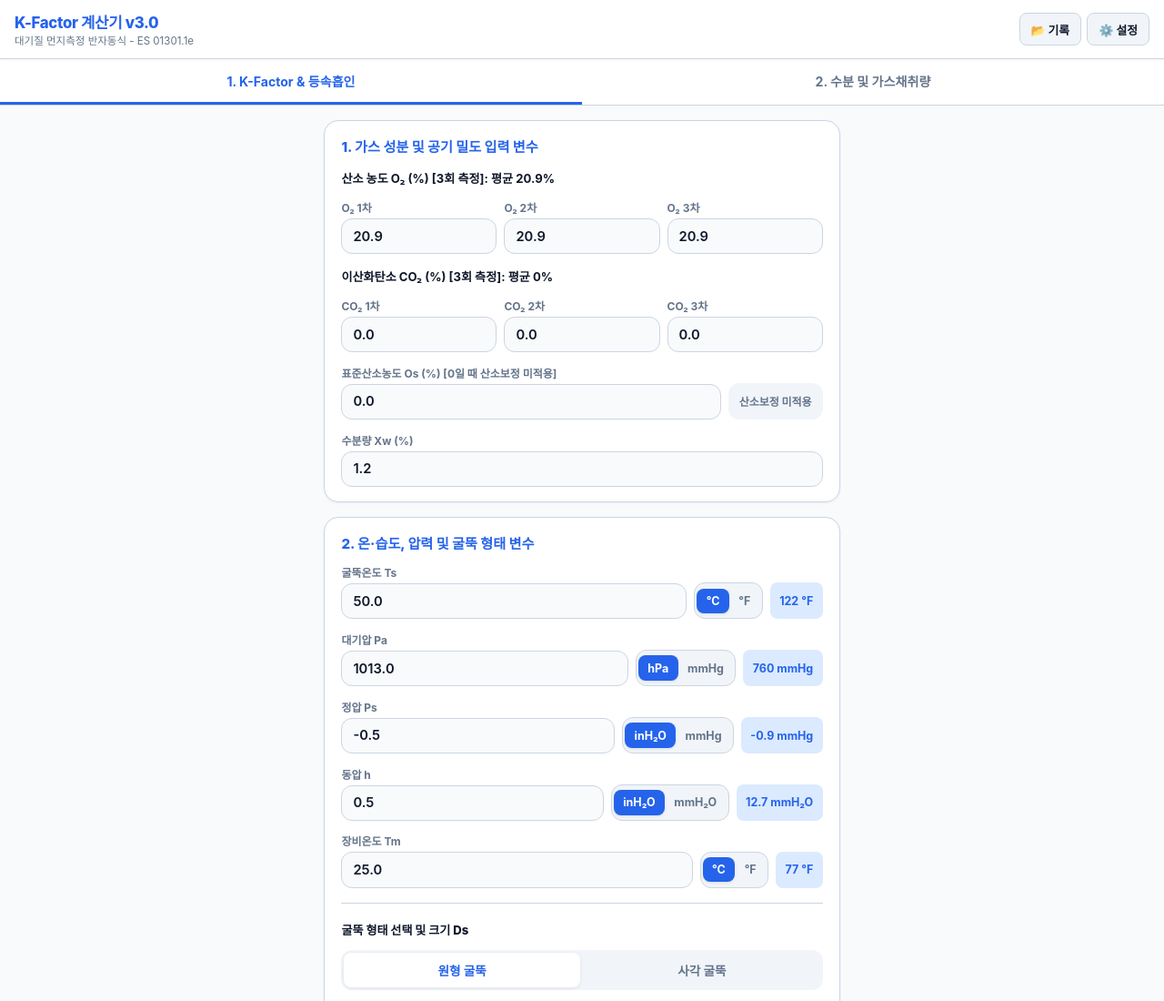
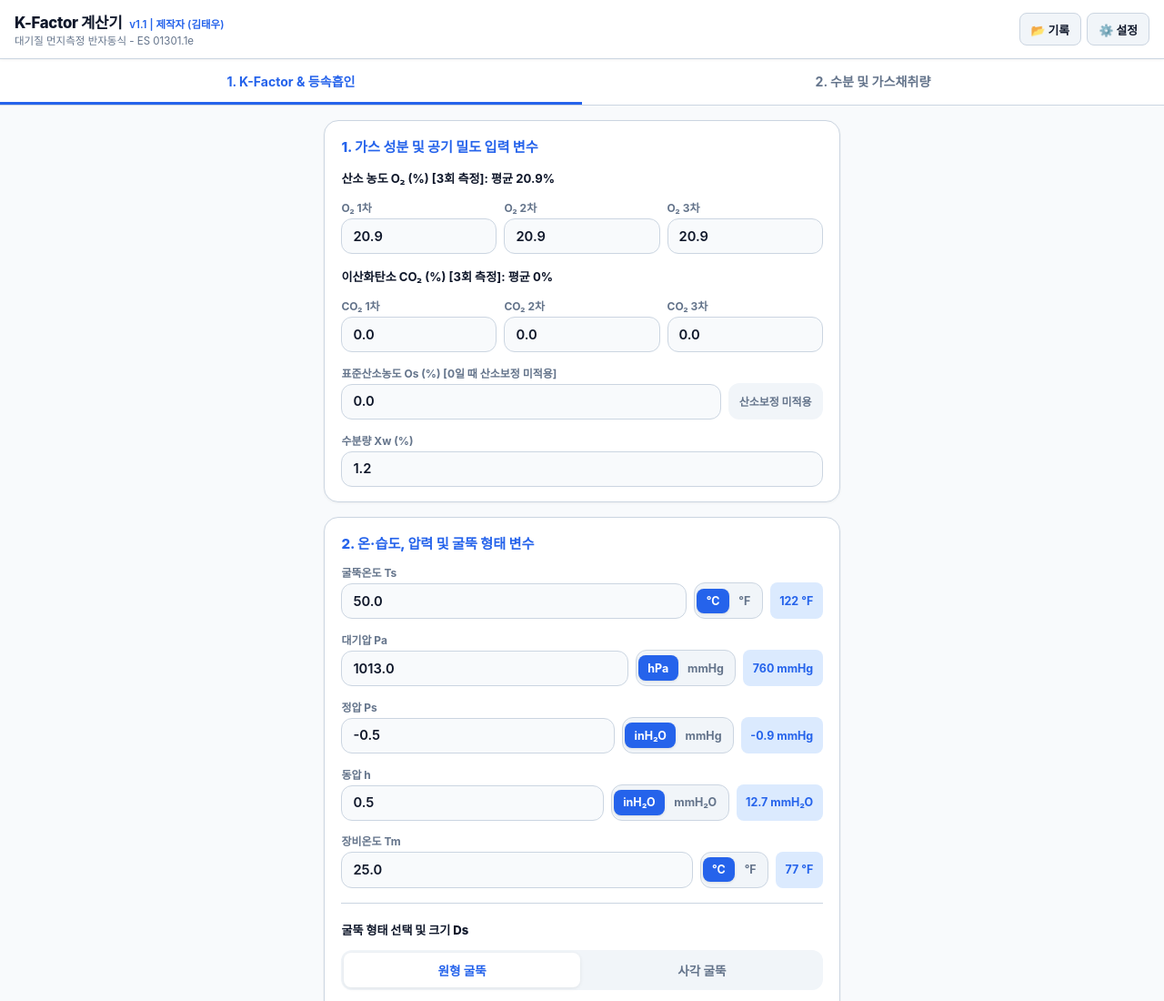
Before and after one commit to gado3241/kfactor-pwa, a plain HTML site: page index.html in a window 1280 px wide. Shown: the top 1100 px of the page at 91% size. Drawn offline with Linux system fonts and the light colour scheme.

Commit message:
Add files via upload

```diff
--- a/index.html
+++ b/index.html
@@ -16,7 +16,10 @@
   <!-- App Header -->
   <header class="app-header">
     <div class="header-info">
-      <h1>K-Factor 계산기 v3.0</h1>
+      <div class="header-title-row">
+        <h1>K-Factor 계산기</h1>
+        <span class="version-badge">v1.1 | 제작자 (김태우)</span>
+      </div>
       <p>대기질 먼지측정 반자동식 - ES 01301.1e</p>
     </div>
     <div class="header-actions">
--- a/styles.css
+++ b/styles.css
@@ -96,11 +96,23 @@ body {
   box-shadow: var(--shadow-sm);
 }
 
+.header-title-row {
+  display: flex;
+  align-items: baseline;
+  gap: 0.5rem;
+}
+
 .header-info h1 {
   font-size: 1.05rem;
   font-weight: 800;
+  color: var(--text-main);
+  letter-spacing: -0.02em;
+}
+
+.version-badge {
+  font-size: 0.72rem;
+  font-weight: 600;
   color: var(--primary);
-  letter-spacing: -0.02em;
 }
 
 .header-info p {
```
